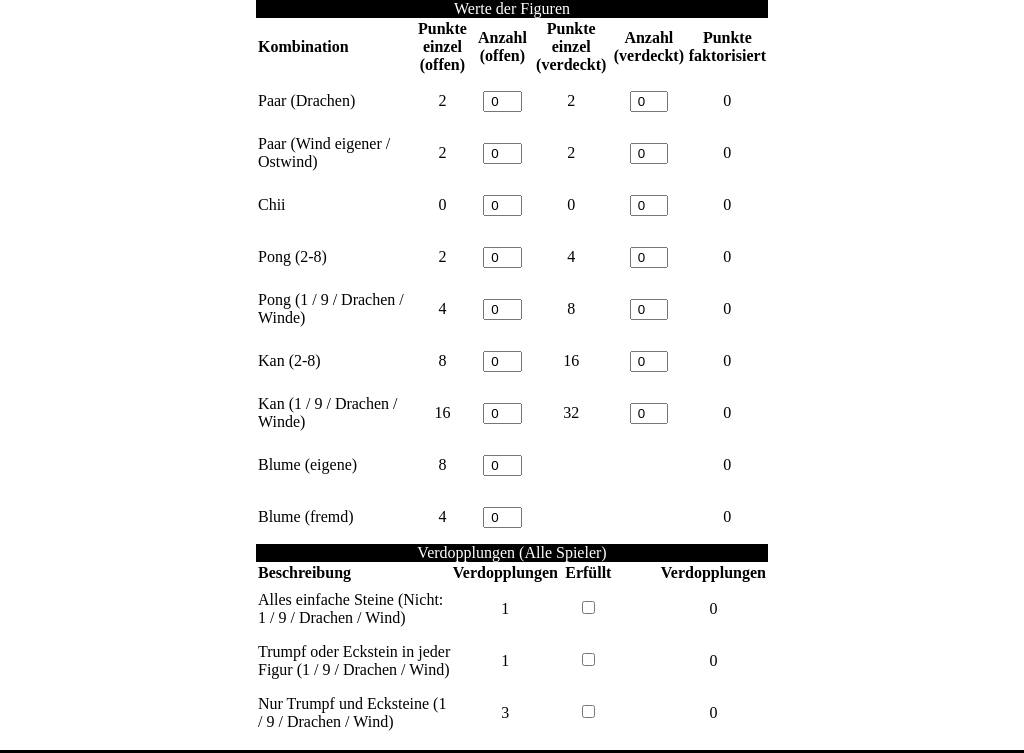
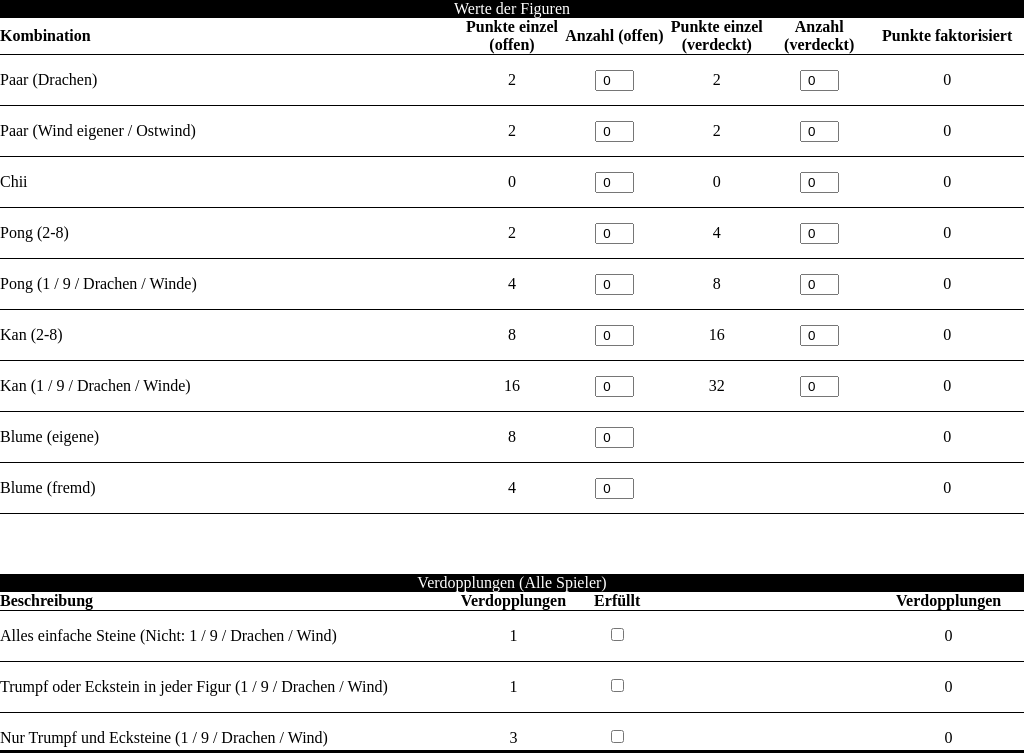
Before and after one commit to Kayakflo/kayakflo.github.io, a plain HTML site: page index.html in a window 1024 px wide. Shown: the top 753 px of the page. Drawn offline with Linux system fonts and the light colour scheme.

Commit message:
Minor CSS improvements

```diff
--- a/index.css
+++ b/index.css
@@ -1,8 +1,18 @@
 @media (min-width: 1024px) {
     body {
-        margin: 0 25vw;
+        margin: 0 20%;
     }
 
+}
+
+@media (max-width: 1024px) {
+    body {
+        margin: 0;
+    }
+
+    tr {
+        border-bottom: 1px solid black;
+    }
 }
 
 th,
@@ -12,6 +22,8 @@ td {
 
 table {
     width: 100%;
+    border-collapse: collapse;
+    margin-bottom: 60px;
 }
 
 table caption {
```
